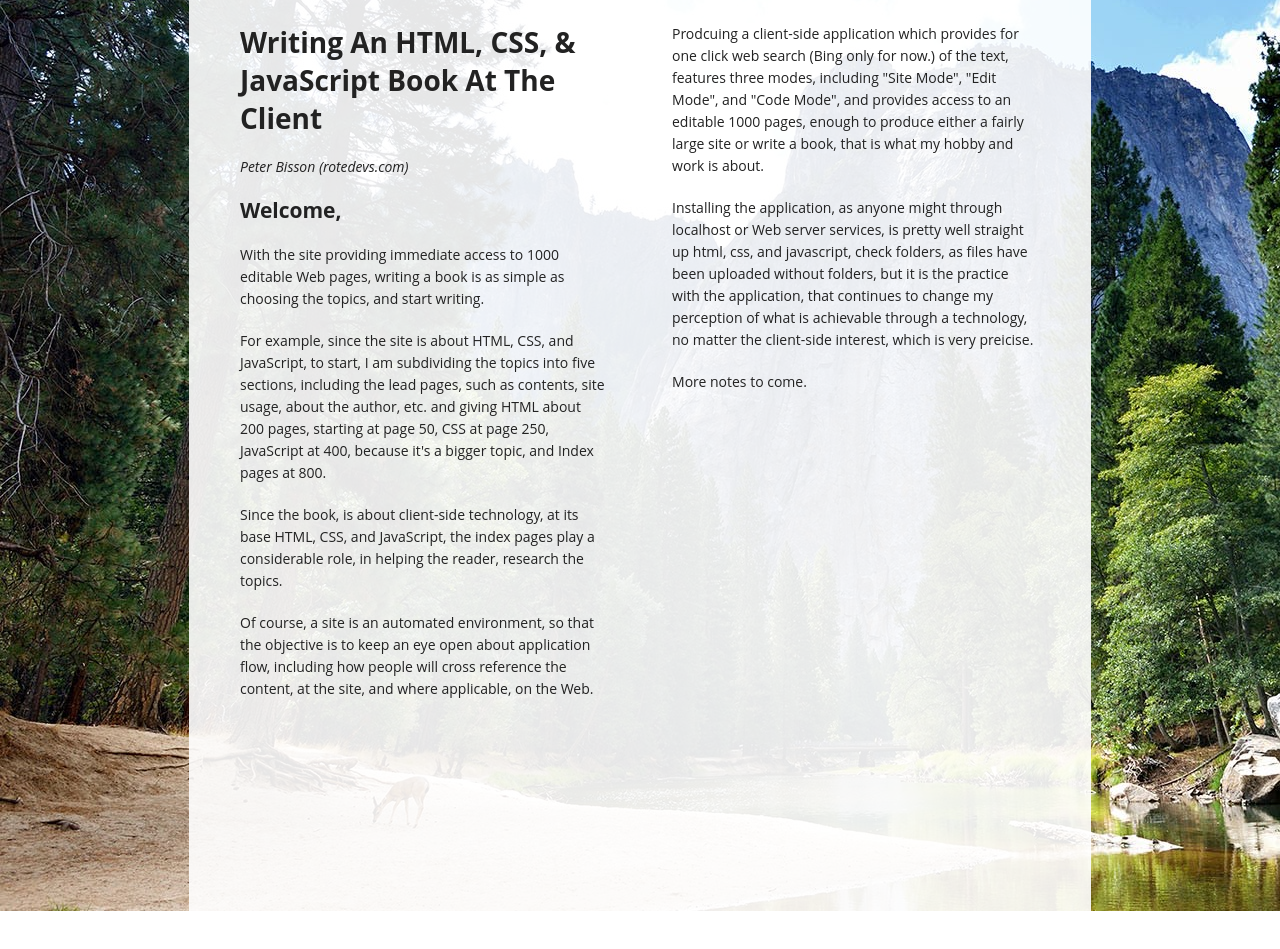
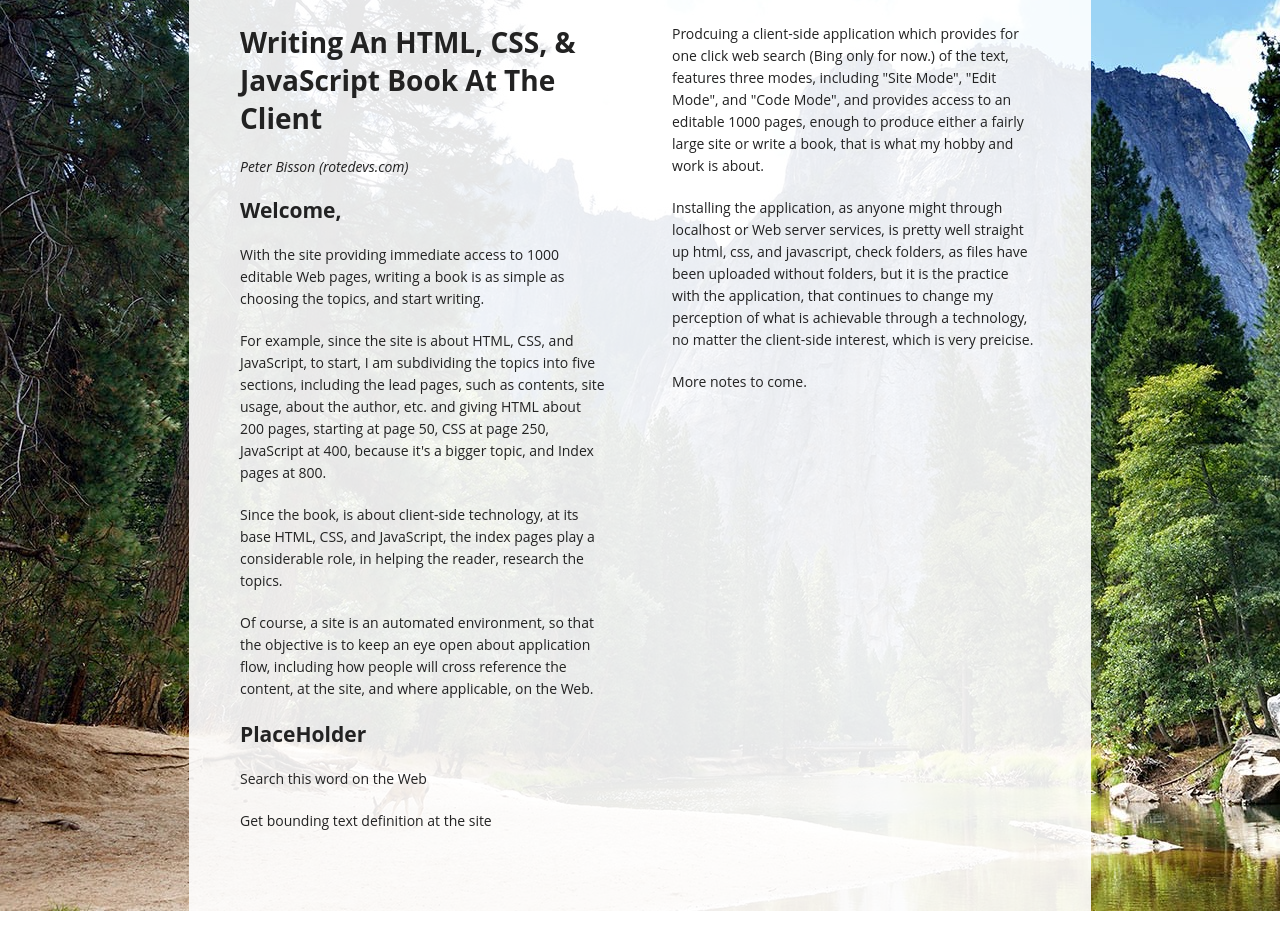
Before and after one commit to peterbissondev/backstracks, a plain HTML site: page index.html in a window 1280 px wide. Shown: the part 169-1118 px from the top of the page. Drawn offline with Linux system fonts and the light colour scheme.

Commit message:
Update index.html

```diff
--- a/index.html
+++ b/index.html
@@ -26,7 +26,11 @@
         <div id="ipage" contenteditable="false" style="cursor:alias">
 
         </div>
-        <div id="tosearch"></div>
+        <div id="tosearch">
+            <h2>PlaceHolder</h2>
+            <p>Search this word on the Web</p>
+            <p>Get bounding text definition at the site</p>
+        </div>
     </div>
 </body>
 </html>
```
